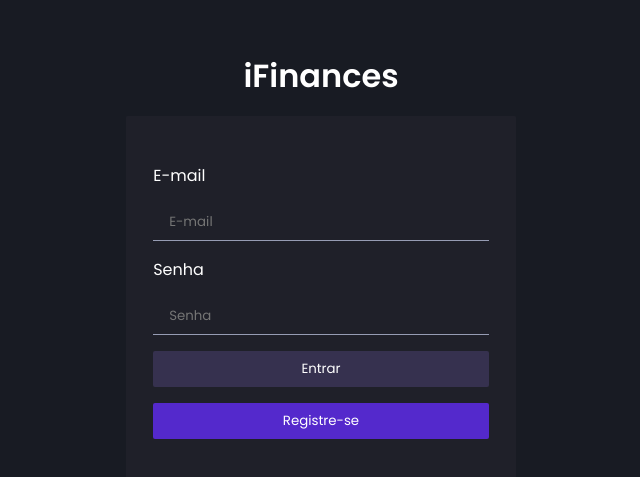
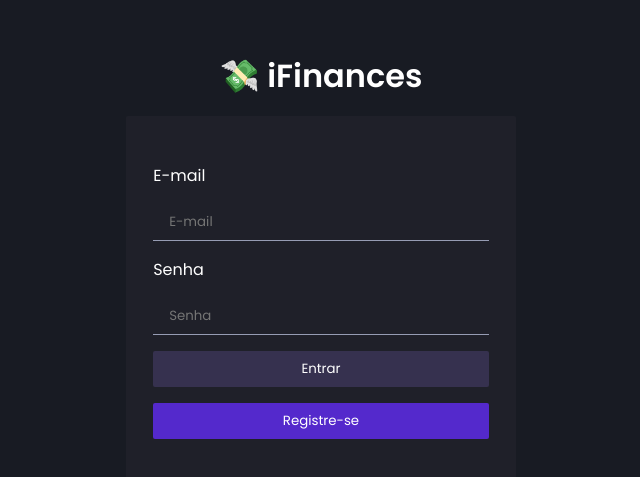
Before and after one commit to Santosl2/ifinances-pwa, a Next.js app: page / in a window 1280 px wide. Shown: the part 131-608 px from the top of the page, without its empty margins (319-959 px from the left). Built offline with nearby package versions, Linux system fonts and the light colour scheme; no server answers.

Commit message:
<feat>: animated login page

```diff
--- a/src/pages/index.tsx
+++ b/src/pages/index.tsx
@@ -1,10 +1,29 @@
 import { Button, Input } from "@/components/Form";
+import { SEO } from "@/SEO";
 import { LoginContent, LoginWrapper } from "@styles/Login.styles";
+
+const LoginVariants = {
+  visible: {
+    opacity: 1,
+    x: 0,
+  },
+  hidden: {
+    opacity: 0,
+    x: "-50%",
+  },
+};
 
 export default function Login() {
   return (
-    <LoginWrapper>
-      <h4>iFinances</h4>
+    <>
+      <SEO title="Controle suas finanças de maneira fácil" />
+      <LoginWrapper
+        initial="hidden"
+        animate="visible"
+        variants={LoginVariants}
+        transition={{ duration: 0.7 }}
+      >
+        <h4>💸 iFinances</h4>
         <LoginContent>
           <Input name="email" type="email" label="E-mail" />
           <Input name="password" type="password" label="Senha" />
@@ -15,5 +34,6 @@ export default function Login() {
           <Button type="button">Registre-se</Button>
         </LoginContent>
       </LoginWrapper>
+    </>
   );
 }
--- a/src/styles/Login.styles.ts
+++ b/src/styles/Login.styles.ts
@@ -1,6 +1,7 @@
+import { motion } from "framer-motion";
 import styled from "styled-components";
 
-export const LoginWrapper = styled.main`
+export const LoginWrapper = styled(motion.main)`
   width: 100vw;
   height: 100vh;
   display: flex;
```
Lines whose indentation alone changed are shown as unchanged.
